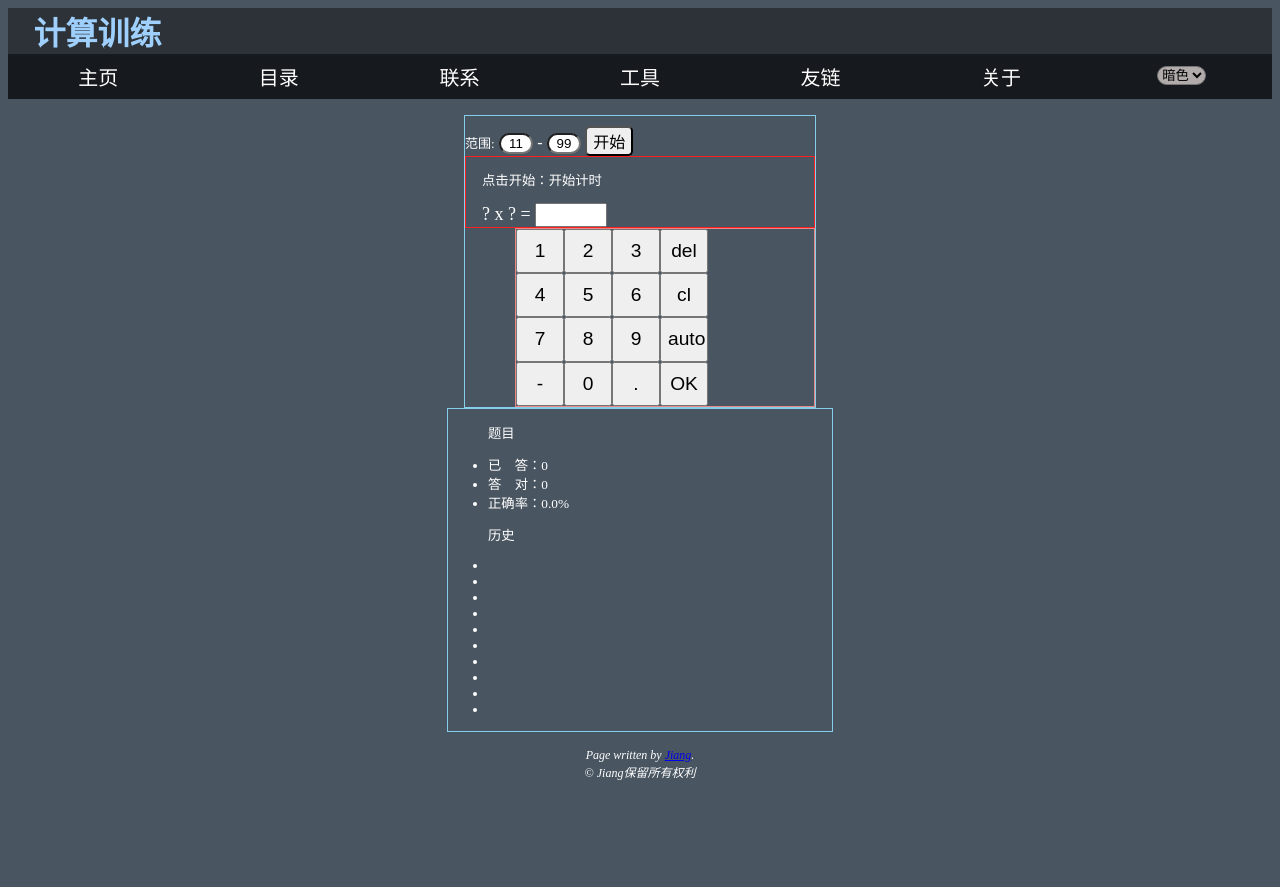
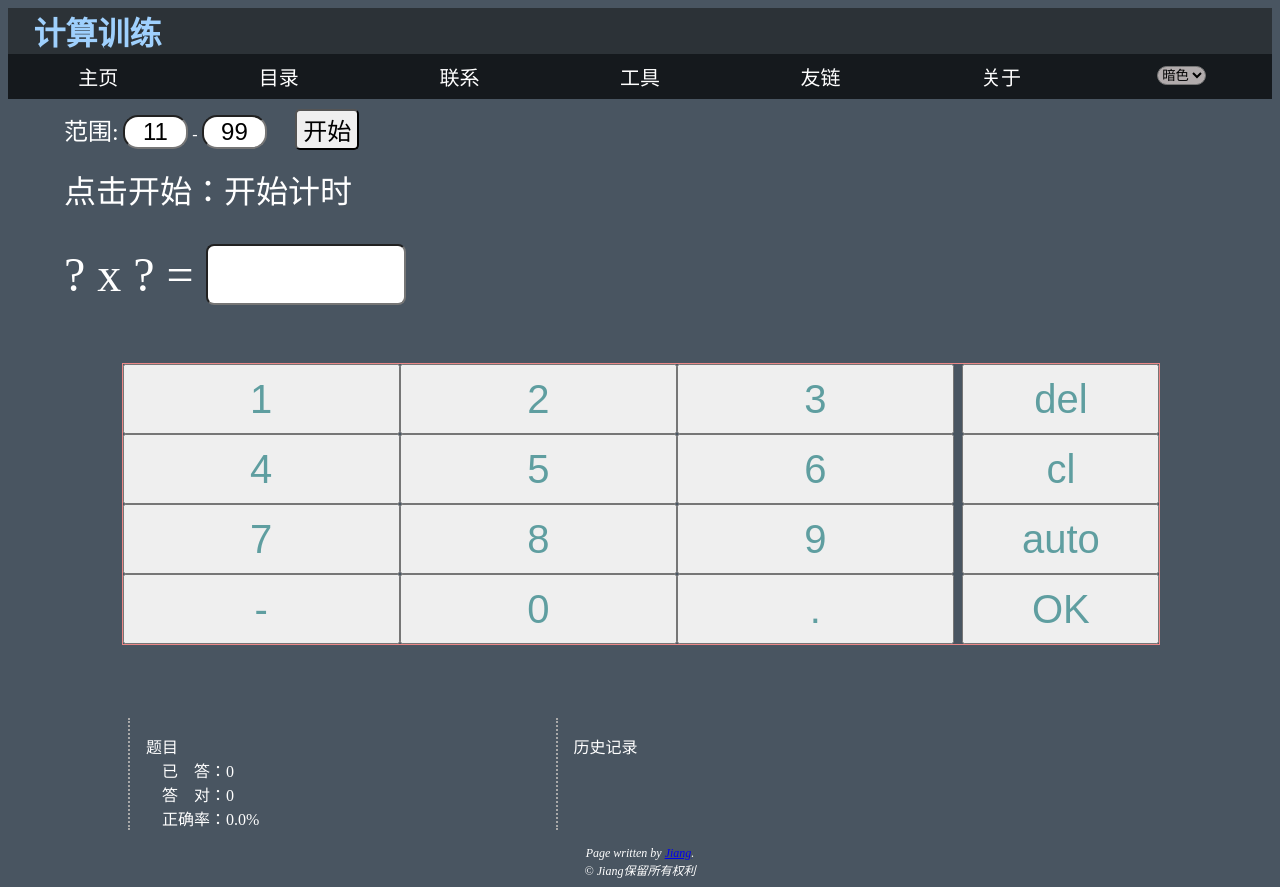
Before and after one commit to jiangyu5/jiangyu5.github.io, a plain HTML site: page pages/tools.html in a window 1280 px wide. Before the commit the page ends 800 px from the top, so only its background shows below. Drawn offline with Linux system fonts and the light colour scheme.

Commit message:
计算训练页面
1.按屏幕比例缩放；
2.修改js的历史记录逻辑。

```diff
--- a/pages/tools.html
+++ b/pages/tools.html
@@ -41,17 +41,7 @@
                 </ul>
 
                 <ul id="history">
-                    <p>历史</p>
-                    <li></li>
-                    <li></li>
-                    <li></li>
-                    <li></li>
-                    <li></li>
-                    <li></li>
-                    <li></li>
-                    <li></li>
-                    <li></li>
-                    <li></li>
+                    <p>历史记录</p>
                 </ul>
 
             </aside>
--- a/scripts/tools.js
+++ b/scripts/tools.js
@@ -20,19 +20,23 @@ let quesAll = Number(document.getElementById('ques-all').textContent);
 let quesTrue = Number(document.getElementById('ques-true').textContent);
 
 // 10条历史记录
-const historyList = document.getElementById('history').querySelectorAll('li');
+
 function replaceHistoty(history) {
-    for (var i=historyList.length-1; i>=0; i--) {
-        if (i>0) {
-            historyList[i].textContent = historyList[i-1].textContent;
-        } else {
-            historyList[0].textContent = history;
-        }
+    var historyUl = document.getElementById('history');
+    var ulList = historyUl.querySelectorAll('li');
+    if (ulList.length > 9) {
+        historyUl.removeChild(ulList[0]);
     }
+    var newLi = document.createElement('li');
+    var liNode = document.createTextNode(history);
+    newLi.append(liNode);
+    historyUl.appendChild(newLi);
+
+    console.log(historyUl);
 }
 
 // 开始按钮
-btnList[0].onclick = function() {
+function startButton() {
     if (btnList[0].textContent === '开始') {
         btnList[0].textContent = '重置';
         replaceNum();
@@ -41,10 +45,10 @@ btnList[0].onclick = function() {
         document.getElementById('ques-all').textContent = 0;
         document.getElementById('ques-true').textContent = 0;
         document.getElementById('ques-accuracy').textContent = 0;
-
-
     }
 }
+
+btnList[0].addEventListener('click', startButton);
 
 // 数字按钮
 btnList[1].onclick = function() { inputList[2].value += btnList[1].value; };
@@ -101,5 +105,3 @@ btnList[15].onclick = function() {
     qTxt = qTxt.replace(' = ', '');
     inputList[2].value = eval(qTxt);
 }
-
-console.log(historyList);
--- a/styles/tools.css
+++ b/styles/tools.css
@@ -70,7 +70,6 @@ nav li:not(:last-child):hover {
 footer{
     font-size: 12px;
     text-align: center;
-    /* background-color: rgba(59, 122, 240, .2); */
     border-radius: 5px;
 }
 
@@ -80,7 +79,7 @@ footer p {
 
 /* =========主要总区域 ========================================*/
 main {
-    margin: 1em 1em ;
+    margin: 0 auto;
     display: flex;
     flex-flow: column-reverse;
 }
@@ -88,82 +87,110 @@ main {
 
 /* ===侧边栏======侧边栏======侧边栏======侧边栏=== */
 aside {
-    font-size: smaller;
-    border: 1px solid skyblue;
-    width: 30vw;
+    font-size: medium;
+    width: 80vw;
     margin: 0 auto;
+    display: flex;
 }
 
+aside ul {
+    list-style: none;
+    padding-left: 1em;
+    border-left: 2px dotted darkgrey;
+}
+
+aside>ul li {
+    margin-left: 1em;
+}
+
+aside>ul p {
+    margin-bottom: 0;
+}
+
+aside ul:nth-of-type(1) {
+    width: 40%;
+}
+
+#history {
+    width: 50%;
+}
 
 /* ===右侧总区======右侧总区======右侧总区======右侧总区=== */
 article {
-    border: 1px solid skyblue;
-    width: 350px;
+    /* border: 1px solid skyblue; */
+    width: 90vw;
     margin: 0 auto;
 }
 
 /* 题目设置 */
 .option {
     margin-top: 10px;
+
 }
 
 .option input {
+    font-size: 3vh;
     text-align: center;
-    width: 2em;
+    width: 5%;
     border-radius: 15px;
 }
 
 .option>span:nth-of-type(1) {
-    font-size: small;
+    font-size: 3vh;
 }
 
 .option button {
-    font-size: medium;
+    font-size: 3vh;
     border-radius: 5px;
+    margin-left: 1em;
 }
 
 /* ===题目显示======题目显示======题目显示======题目显示=== */
 .question {
-    border: 1px solid rgb(255, 31, 31);
-    padding-left: 1em;
+    /* border: 1px solid rgb(255, 31, 31); */
+    /* padding-left: 1em; */
+    margin-top: 1em;
 }
 
 .question input {
-    font-size: medium;
+    font-size: 6vh;
     text-align: center;
     width: 4em;
+    border-radius: 8px;
 }
 .question>div:nth-of-type(1) {
-    font-size: smaller;
-    margin-top: 1em;
+    font-size: 4vh;
+    /* margin-top: 1; */
     margin-bottom: 1em;
 }
 
 .question>div:nth-of-type(2) {
-    font-size: large;
+    font-size: 6vh;
 }
 
 /* ===键位区域======键位区域======键位区域======键位区域=== */
 .keys {
+    width: 90%;
     border: 1px solid rgb(235, 135, 135);
     display: grid;
-    grid-template-columns: 9em 3em;
-    margin-left: 50px;
+    grid-template-columns: 81% 19%;
+    margin: 5%;
 }
 
 .keys-number {
     list-style: none;
     display: grid;
-    grid-template-columns: 3em 3em 3em;
+    grid-template-columns: 33% 33% 33%;
 }
 
 .keys-handle {
     list-style: none;
     display: grid;
-    grid-template-columns: 3em;
 }
 
 .keys button {
-    font-size: larger;
-    line-height: 2em;
+    color: cadetblue;
+    font-size: 5vh;
+    line-height: 8vh;
+    /* border-radius: 2px; */
 }
```
